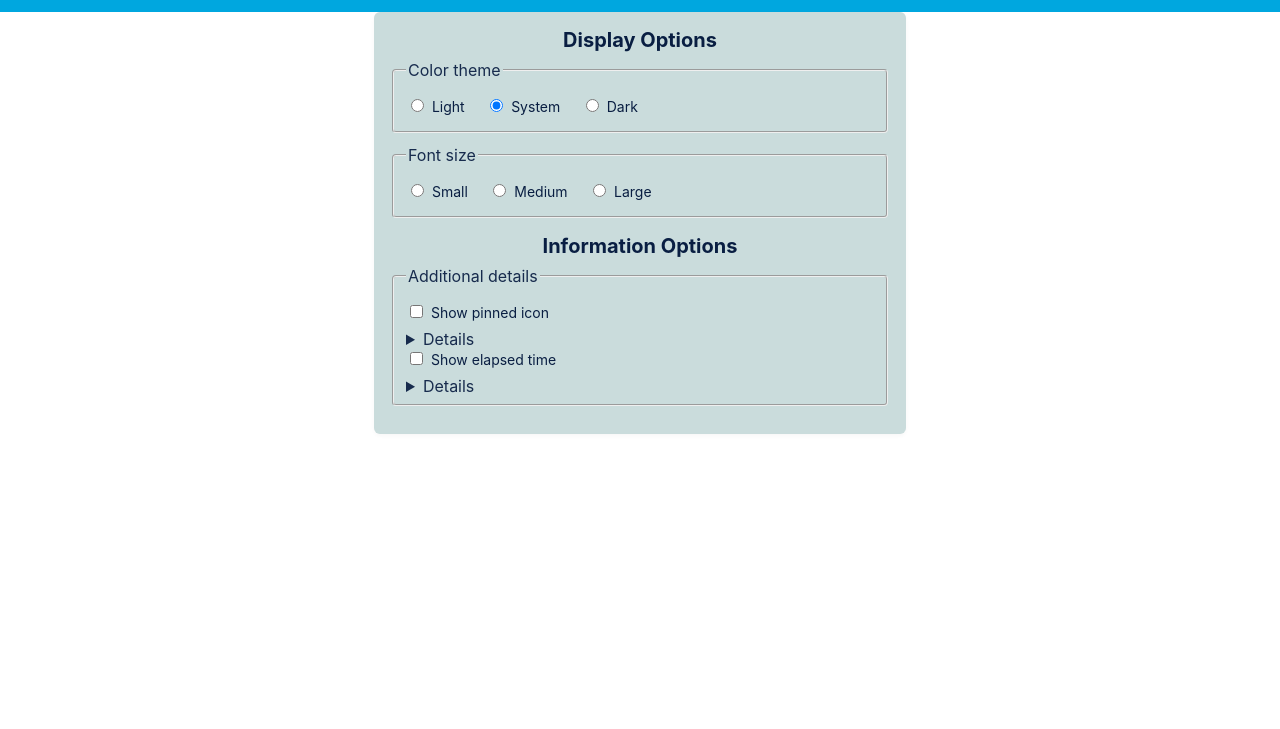
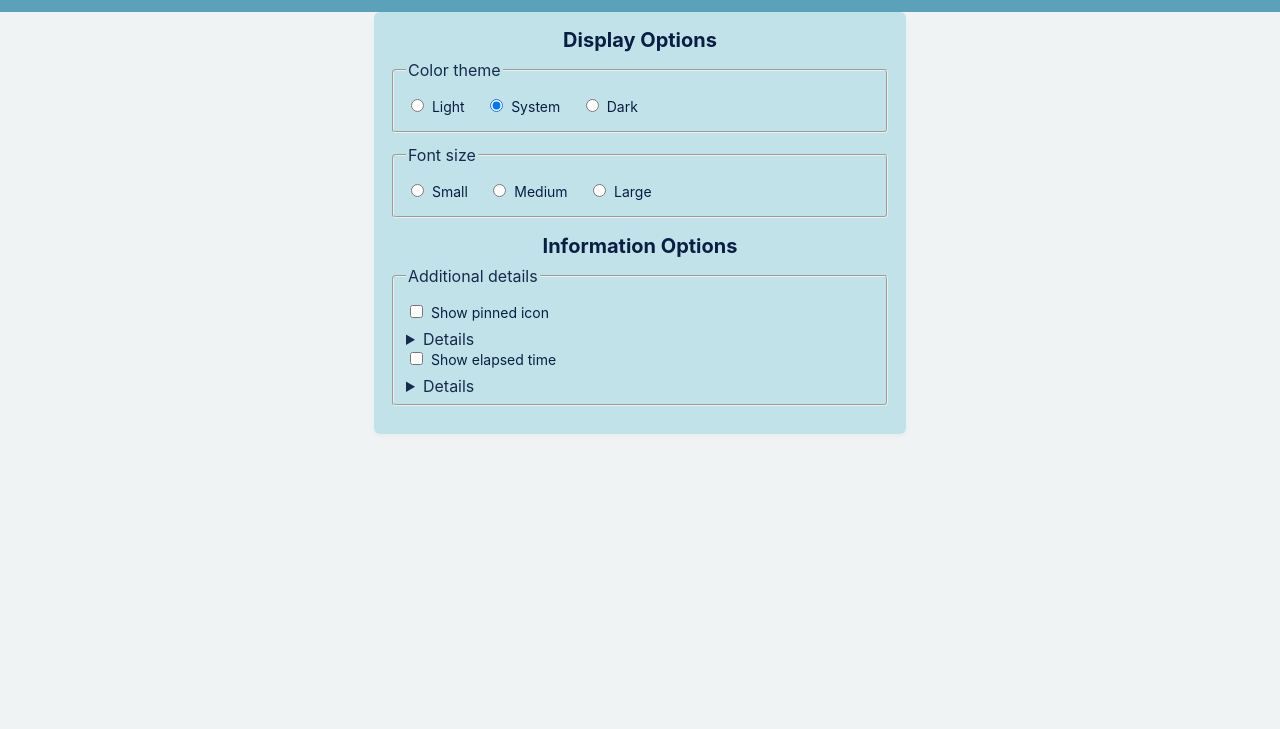
Before and after one commit to jzer7/tab-a-mole, a website with bundled scripts: page options_ui/options.html in a window 1280 px wide. Shown: the part 71-800 px from the top of the page. Built offline with nearby package versions, Linux system fonts and the light colour scheme.

Commit message:
refactor: more things needed post the directory restructure
Signed-off-by: Juan Rubio <jcrubio@gmail.com>

```diff
--- a/eslint.config.ts
+++ b/eslint.config.mjs
@@ -62,7 +62,7 @@ export default defineConfig([
       sourceType: 'module',
       globals: {
         ...globals.browser,
-        ...globals.chrome,
+        ...globals.webextensions
       }
     }
   },
@@ -78,6 +78,7 @@ export default defineConfig([
       '**/coverage/**/*',
       '**/dist/**/*',
       '**/node_modules/**/*',
+      '**/sandbox/**/*',
       '**/*.skip'
     ]
   }
--- a/options_ui/options.css
+++ b/options_ui/options.css
@@ -5,13 +5,13 @@
 @import url('/pages/css/main.css');
 
 /* Theme attribute selectors for popup */
-html[data-theme="light"] {
+/* html[data-theme="light"] { */
   /* Light theme variables are in theme.css */
-}
+/* } */
 
-html[data-theme="dark"] {
+/* html[data-theme="dark"] { */
   /* Dark theme variables are in theme.css */
-}
+/* } */
 
 /* ------------------------------------------------------
  * Page specific styles
--- a/pages/css/color.css
+++ b/pages/css/color.css
@@ -15,12 +15,12 @@
    *    secondary: teal     25%, 50%, 75% tint approx.
    *    accent:    beige    25%, 50%, 75% tint approx.
    */
-  --c-white:   #FFFFFF;
-  --c-teal-1:  #CCE1E6; /* light teal, but not white */
-  --c-teal-2:  #506B70; /* teal */
-  --c-teal-3:  #1A2F33; /* very dark teal, black replacement */
-  --c-beige-1: #F0BF95; /* almost like a soft peach */
-  --c-beige-2: #B8A28F; /* neutral beige */
+  --c-white: #ffffff;
+  --c-teal-1: #cce1e6; /* light teal, but not white */
+  --c-teal-2: #506b70; /* teal */
+  --c-teal-3: #1a2f33; /* very dark teal, black replacement */
+  --c-beige-1: #f0bf95; /* almost like a soft peach */
+  --c-beige-2: #b8a28f; /* neutral beige */
   --c-beige-3: #807369; /* a darker muted beige */
 }
 
@@ -29,30 +29,32 @@
   color-scheme: light dark;
 
   /* Colors for backgrounds: general, header, sections, grouped items */
-  --color-bg:               light-dark(#ffffff, #000000);
-  --color-bg-header:        light-dark(#00a7df, #7f7f7f);
-  --color-bg-panel:         light-dark(#cadcdc, #2f2f2f);
-  --color-bg-group:         light-dark(#cadcdc, #2f2f2f);
-  --color-bg-fieldset:      light-dark(#efffff, #1f1f1f);
+  --color-bg: light-dark(#eff3f4, #000000);
+  --color-bg-header: light-dark(#5aa1b9, #7f7f7f);
+  --color-bg-panel: light-dark(#c2e2ea, #2f2f2f);
+  --color-bg-group: light-dark(#c2e2ea, #2f2f2f);
+  --color-bg-fieldset: light-dark(#efffff, #1f1f1f);
 
   /* Borders and shadows for depth */
-  --color-border:           light-dark(#d0d7de, #f1f1f1);
-  --color-shadow:           light-dark(#1b1f2308, #1b1f2308);
+  --color-border: light-dark(#d0d7de, #f1f1f1);
+  --color-shadow: light-dark(#1b1f2308, #1b1f2308);
 
   /* Text colors: primary, header, emphasis, muted, enabled, disabled */
-  --color-text:             light-dark(#172b4d, #f1f1f1);
-  --color-text-header:      light-dark(#ffffff, #ffffff);
-  --color-text-emphasis:    light-dark(#091e42, #ffffff);
-  --color-text-secondary:   light-dark(#57606a, #b0b0b0);
-  --color-text-enabled:     light-dark(#2949b4, #f1f1f1);
-  --color-text-disabled:    light-dark(#787862, #121212);
+  --color-text: light-dark(#172b4d, #f1f1f1);
+  --color-text-header: light-dark(#ffffff, #ffffff);
+  --color-text-emphasis: light-dark(#091e42, #ffffff);
+  --color-text-secondary: light-dark(#57606a, #b0b0b0);
+  --color-text-enabled: light-dark(#2949b4, #f1f1f1);
+  --color-text-disabled: light-dark(#787862, #121212);
+  --color-text-reversed: light-dark(#ffffff, #000000);
 
   /* Accent colors for interactive elements and states */
-  --color-accent:           light-dark(#0052cc, #0077a7);
-  --color-accent-hover:     light-dark(#0065ff, #0099ff);
-  --color-accent-alt:       light-dark(#19cbd8, #00a7df);
+  --color-accent: light-dark(#558c9a, #72bbce);
+  --color-accent-hover: light-dark(#0065ff, #0099ff);
+  --color-accent-alt: light-dark(#8dc8d8, #8dc8d8);
   --color-accent-alt-hover: light-dark(#15b0bb, #00cfff);
-  --color-danger:           light-dark(#cf222e, #ff4b5c);
-  --color-danger-hover:     light-dark(#a40e26, #a40e26);
-  --color-success:          light-dark(#19d81f, #19d81f);
+  --color-danger: light-dark(#cf222e, #ff4b5c);
+  --color-danger-hover: light-dark(#a40e26, #a40e26);
+  --color-success: light-dark(#19d81f, #19d81f);
+  --color-slider: light-dark(#0070d3, #d3d300);
 }
```
